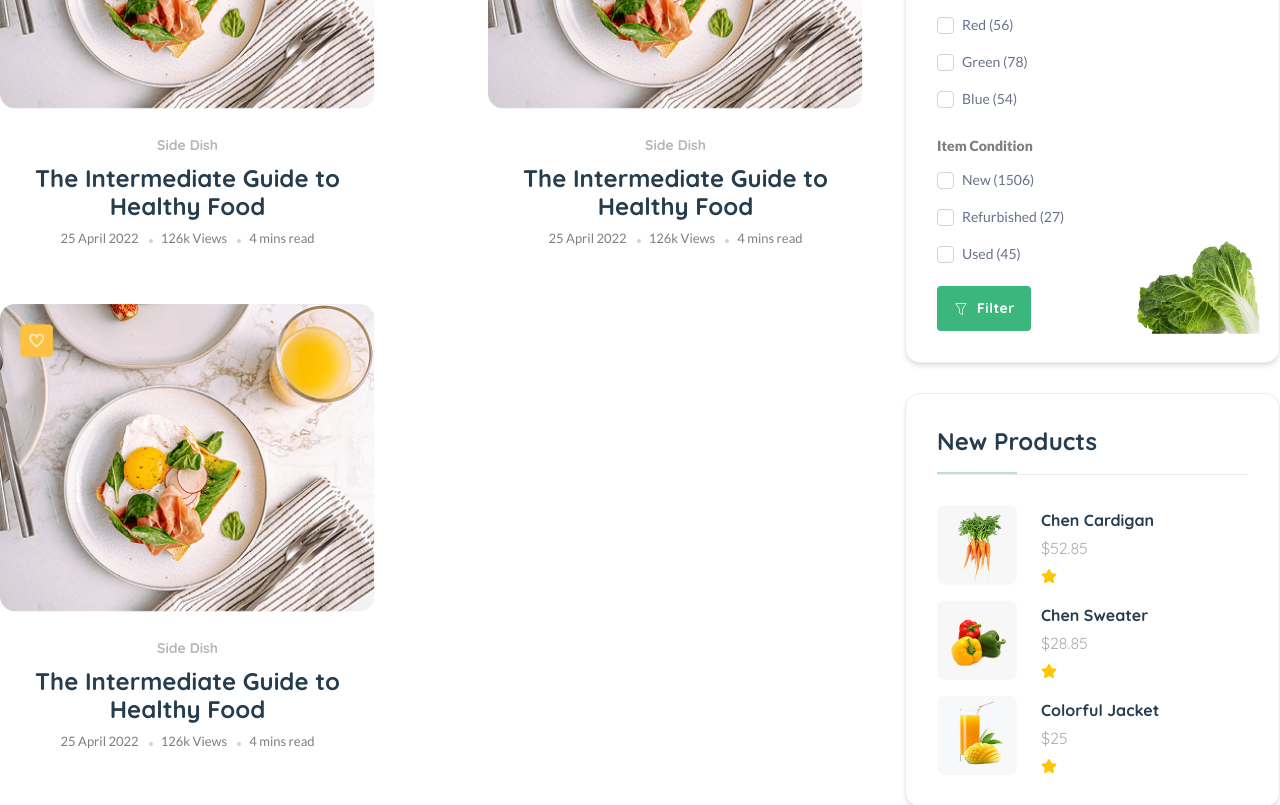
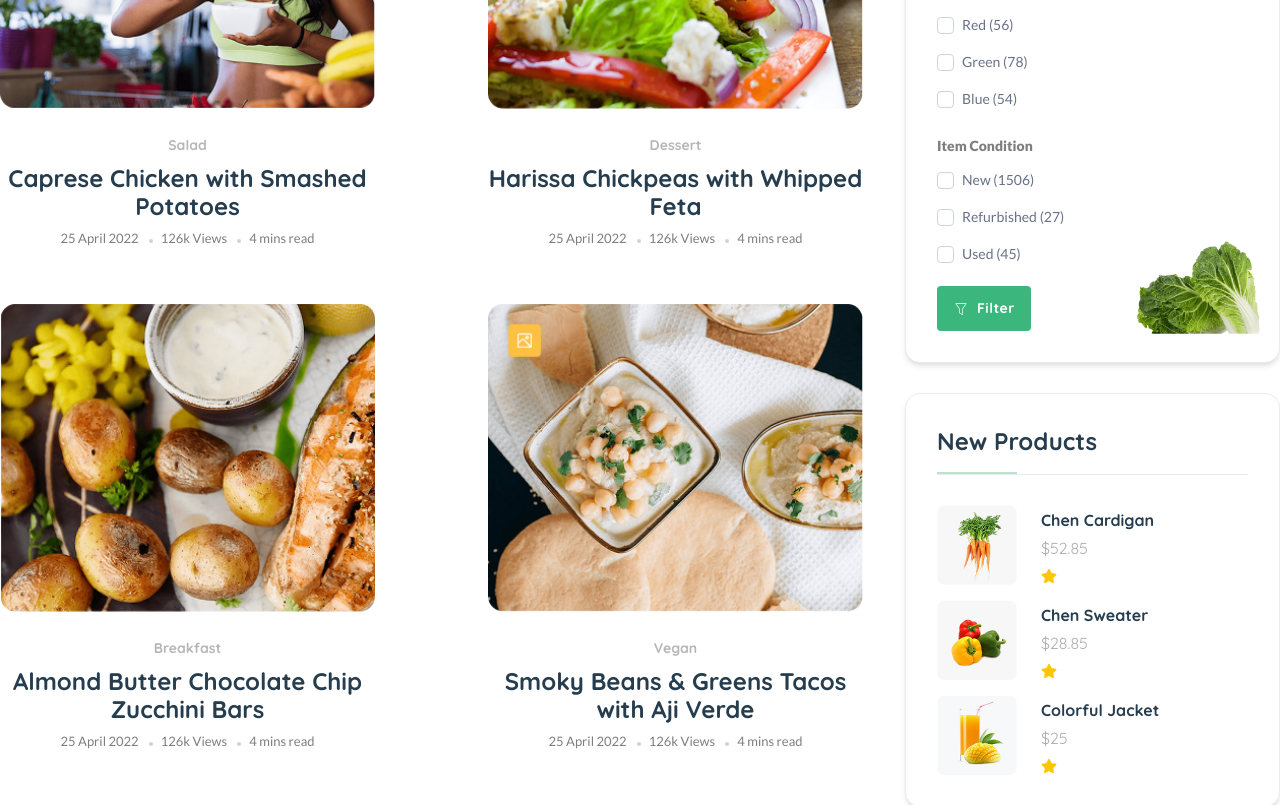
Before and after one commit to shamimthedev/nest-mart-ecommerce-store, a React (Vite) app: page /blog in a window 1280 px wide. Shown: the part 1320-2125 px from the top of the page. Built offline with nearby package versions, Linux system fonts and the light colour scheme; no server answers.

Commit message:
(feat) Blog Page Updated

```diff
--- a/src/components/BlogCard.jsx
+++ b/src/components/BlogCard.jsx
@@ -1,12 +1,10 @@
-import BlogCard01 from '/blog-post-01.png'
-
-const BlogCard = () => {
+const BlogCard = ({item}) => {
+    const {img, title, cat} = item
     return (
         <div className="w-[375px] text-center">
-            <img src={BlogCard01} alt="" className='w-full object-cover' />
-            <h6 className='font-bold text-sm text-[#B6B6B6] mt-[19px] mb-[9px]'>Side Dish</h6>
-            <h3 className='font-bold text-2xl leading-7 mb-3'>The Intermediate Guide to
-                Healthy Food</h3>
+            <img src={img} alt="" className='w-full object-cover' />
+            <h6 className='font-bold text-sm text-[#B6B6B6] mt-[19px] mb-[9px]'>{cat}</h6>
+            <h3 className='font-bold text-2xl leading-7 mb-3'>{title}</h3>
             <h4 className='mb-7 font-lato text-[13px] leading-[13px] text-[#7E7E7E] flex justify-center items-center gap-x-[22px]'>
                 <span className='relative after:absolute after:w-1 after:h-1 after:content-[""] after:bg-[#D2D2D2] after:top-1/2 after:right-[-14px] after:-translate-y-[1/2] after:rounded-full' >25 April 2022</span>
                 <span className='relative after:absolute after:w-1 after:h-1 after:content-[""] after:bg-[#D2D2D2] after:top-1/2 after:right-[-14px] after:-translate-y-[1/2] after:rounded-full'>126k Views</span>
--- a/src/data/DB.js
+++ b/src/data/DB.js
@@ -18,6 +18,19 @@ import Product09 from '/product-09.png'
 import Product092 from '/product-9-2.jpg'
 import Product10 from '/product-10.png'
 import Product102 from '/product-10-2.jpg'
+import BlogCard01 from '/blog-post-01.png'
+import BlogCard02 from '/blog-post-02.png'
+import BlogCard03 from '/blog-post-03.png'
+import BlogCard04 from '/blog-post-04.png'
+import BlogCard05 from '/blog-post-05.png'
+import BlogCard06 from '/blog-post-06.png'
+import BlogCard07 from '/blog-post-07.png'
+import BlogCard08 from '/blog-post-08.png'
+import BlogCard09 from '/blog-post-09.png'
+import BlogCard10 from '/blog-post-10.png'
+import BlogCard11 from '/blog-post-11.png'
+import BlogCard12 from '/blog-post-12.png'
+import BlogCard14 from '/blog-post-14.png'
 
 export const productsData = [
   {
@@ -349,5 +362,462 @@ export const productsData = [
     author: "Tyson",
     oldPrice: 22.85,
     price: 24.8,
+  },
+  {
+    id: 31,
+    img: Product01,
+    img2: Product012,
+    title: "Seeds of Change Organic Quinoa, Brown, & Red Rice",
+    cat: "Snack",
+    rating: "2.5",
+    author: "Stouffer",
+    oldPrice: 52.85,
+    price: 55.8,
+  },
+  {
+    id: 32,
+    img: Product02,
+    img2: Product022,
+    title: "All Natural Italian-Style Chicken Meatballs",
+    cat: "Hodo Foods",
+    rating: "3.5",
+    author: "NestFood",
+    oldPrice: 28.85,
+    price: 32.8,
+  },
+  {
+    id: 33,
+    img: Product03,
+    img2: Product032,
+    title: "Angie’s Boomchickapop Sweet & Salty Kettle Corn",
+    cat: "Snack",
+    rating: "4",
+    author: "StarKist",
+    oldPrice: 48.85,
+    price: 52.8,
+  },
+  {
+    id: 34,
+    img: Product04,
+    img2: Product042,
+    title: "Foster Farms Takeout Crispy Classic Buffalo Wings",
+    cat: "Vegetables",
+    rating: "4",
+    author: "Old El Paso",
+    oldPrice: 17.85,
+    price: 19.8,
+  },
+  {
+    id: 35,
+    img: Product05,
+    img2: Product052,
+    title: "Blue Diamond Almonds Lightly Salted Vegetables",
+    cat: "Pet Foods",
+    rating: "4",
+    author: "StarKist",
+    oldPrice: 23.85,
+    price: 25.8,
+  },
+  {
+    id: 36,
+    img: Product06,
+    img2: Product062,
+    title: "Chobani Complete Vanilla Greek Yogurt",
+    cat: "Hodo Foods",
+    rating: "4.5",
+    author: "NestFood",
+    oldPrice: 54.85,
+    price: 55.8,
+  },
+  {
+    id: 37,
+    img: Product07,
+    img2: Product072,
+    title: "Canada Dry Ginger Ale – 2 L Bottle - 200ml - 400g",
+    cat: "Meats",
+    rating: "3.5",
+    author: "Stouffer",
+    oldPrice: 32.85,
+    price: 33.8,
+  },
+  {
+    id: 38,
+    img: Product08,
+    img2: Product082,
+    title: "Encore Seafoods Stuffed Alaskan Salmon",
+    cat: "Snack",
+    rating: "3.0",
+    author: "Tyson",
+    oldPrice: 5.85,
+    price: 37.8,
+  },
+  {
+    id: 39,
+    img: Product09,
+    img2: Product092,
+    title: "Gorton’s Beer Battered Fish Fillets with soft paper",
+    cat: "Coffee",
+    rating: "4.0",
+    author: "Old El Paso",
+    oldPrice: 23.85,
+    price: 25.8,
+  },
+  {
+    id: 40,
+    img: Product09,
+    img2: Product092,
+    title: "Gorton’s Beer Battered Fish Fillets with soft paper",
+    cat: "Coffee",
+    rating: "4.0",
+    author: "Old El Paso",
+    oldPrice: 23.85,
+    price: 25.8,
+  },
+  {
+    id: 41,
+    img: Product01,
+    img2: Product012,
+    title: "Seeds of Change Organic Quinoa, Brown, & Red Rice",
+    cat: "Snack",
+    rating: "2.5",
+    author: "Stouffer",
+    oldPrice: 52.85,
+    price: 55.8,
+  },
+  {
+    id: 42,
+    img: Product02,
+    img2: Product022,
+    title: "All Natural Italian-Style Chicken Meatballs",
+    cat: "Hodo Foods",
+    rating: "3.5",
+    author: "NestFood",
+    oldPrice: 28.85,
+    price: 32.8,
+  },
+  {
+    id: 43,
+    img: Product03,
+    img2: Product032,
+    title: "Angie’s Boomchickapop Sweet & Salty Kettle Corn",
+    cat: "Snack",
+    rating: "4",
+    author: "StarKist",
+    oldPrice: 48.85,
+    price: 52.8,
+  },
+  {
+    id: 44,
+    img: Product04,
+    img2: Product042,
+    title: "Foster Farms Takeout Crispy Classic Buffalo Wings",
+    cat: "Vegetables",
+    rating: "4",
+    author: "Old El Paso",
+    oldPrice: 17.85,
+    price: 19.8,
+  },
+  {
+    id: 45,
+    img: Product05,
+    img2: Product052,
+    title: "Blue Diamond Almonds Lightly Salted Vegetables",
+    cat: "Pet Foods",
+    rating: "4",
+    author: "StarKist",
+    oldPrice: 23.85,
+    price: 25.8,
+  },
+  {
+    id: 46,
+    img: Product06,
+    img2: Product062,
+    title: "Chobani Complete Vanilla Greek Yogurt",
+    cat: "Hodo Foods",
+    rating: "4.5",
+    author: "NestFood",
+    oldPrice: 54.85,
+    price: 55.8,
+  },
+  {
+    id: 47,
+    img: Product07,
+    img2: Product072,
+    title: "Canada Dry Ginger Ale – 2 L Bottle - 200ml - 400g",
+    cat: "Meats",
+    rating: "3.5",
+    author: "Stouffer",
+    oldPrice: 32.85,
+    price: 33.8,
+  },
+  {
+    id: 48,
+    img: Product08,
+    img2: Product082,
+    title: "Encore Seafoods Stuffed Alaskan Salmon",
+    cat: "Snack",
+    rating: "3.0",
+    author: "Tyson",
+    oldPrice: 5.85,
+    price: 37.8,
+  },
+  {
+    id: 49,
+    img: Product09,
+    img2: Product092,
+    title: "Gorton’s Beer Battered Fish Fillets with soft paper",
+    cat: "Coffee",
+    rating: "4.0",
+    author: "Old El Paso",
+    oldPrice: 23.85,
+    price: 25.8,
+  },
+  {
+    id: 50,
+    img: Product09,
+    img2: Product092,
+    title: "Gorton’s Beer Battered Fish Fillets with soft paper",
+    cat: "Coffee",
+    rating: "4.0",
+    author: "Old El Paso",
+    oldPrice: 23.85,
+    price: 25.8,
   }
 ];
+
+export const blogData = [
+  {
+    id: 1,
+    img: BlogCard01,
+    title: 'The Intermediate Guide to Healthy Food',
+    cat: 'Side Dish',
+  },
+  {
+    id: 2,
+    img: BlogCard02,
+    title: 'Summer Quinoa Salad Jars with Lemon Dill',
+    cat: 'Soups and Stews',
+  },
+  {
+    id: 3,
+    img: BlogCard03,
+    title: 'Caprese Chicken with Smashed Potatoes',
+    cat: 'Salad',
+  },
+  {
+    id: 4,
+    img: BlogCard04,
+    title: 'Harissa Chickpeas with Whipped Feta',
+    cat: 'Dessert',
+  },
+  {
+    id: 5,
+    img: BlogCard05,
+    title: 'Almond Butter Chocolate Chip Zucchini Bars',
+    cat: 'Breakfast',
+  },
+  {
+    id: 6,
+    img: BlogCard06,
+    title: 'Smoky Beans & Greens Tacos with Aji Verde',
+    cat: 'Vegan',
+  },
+  {
+    id: 7,
+    img: BlogCard07,
+    title: 'Sticky Ginger Rice Bowls with Pickled Veg',
+    cat: 'Gluten Free',
+  },
+  {
+    id: 8,
+    img: BlogCard08,
+    title: 'Creamy Garlic Sun-Dried Tomato Pasta',
+    cat: 'Side Dish',
+  },
+  {
+    id: 9,
+    img: BlogCard09,
+    title: 'The Absolute Easiest Spinach and Pizza',
+    cat: 'Dairy Free',
+  },
+  {
+    id: 10,
+    img: BlogCard10,
+    title: 'Sticky Ginger Rice Bowls with Pickled',
+    cat: 'Salad',
+  },
+  {
+    id: 11,
+    img: BlogCard11,
+    title: 'The Best Soft Chocolate Chip Cookies',
+    cat: 'Soups',
+  },
+  {
+    id: 12,
+    img: BlogCard12,
+    title: 'Baked Mozzarella Chicken Rolls',
+    cat: 'Vegetarian',
+  },
+  {
+    id: 13,
+    img: BlogCard03,
+    title: 'The Best Avocado Egg Salad',
+    cat: 'Dessert',
+  },
+  {
+    id: 14,
+    img: BlogCard14,
+    title: 'The litigants on the screen are not actors',
+    cat: 'Vegetarian',
+  },
+  {
+    id: 15,
+    img: BlogCard11,
+    title: 'The Best Soft Chocolate Chip Cookies',
+    cat: 'Soups',
+  },
+  {
+    id: 16,
+    img: BlogCard12,
+    title: 'Baked Mozzarella Chicken Rolls',
+    cat: 'Vegetarian',
+  },
+  {
+    id: 17,
+    img: BlogCard01,
+    title: 'The Best Avocado Egg Salad',
+    cat: 'Dessert',
+  },
+  {
+    id: 18,
+    img: BlogCard14,
+    title: 'The litigants on the screen are not actors',
+    cat: 'Vegetarian',
+  },
+  {
+    id: 19,
+    img: BlogCard12,
+    title: 'The Best Avocado Egg Salad',
+    cat: 'Dessert',
+  },
+  {
+    id: 20,
+    img: BlogCard14,
+    title: 'The litigants on the screen are not actors',
+    cat: 'Vegetarian',
+  },
+  {
+    id: 21,
+    img: BlogCard01,
+    title: 'The Intermediate Guide to Healthy Food',
+    cat: 'Side Dish',
+  },
+  {
+    id: 22,
+    img: BlogCard02,
+    title: 'Summer Quinoa Salad Jars with Lemon Dill',
+    cat: 'Soups and Stews',
+  },
+  {
+    id: 23,
+    img: BlogCard03,
+    title: 'Caprese Chicken with Smashed Potatoes',
+    cat: 'Salad',
+  },
+  {
+    id: 24,
+    img: BlogCard04,
+    title: 'Harissa Chickpeas with Whipped Feta',
+    cat: 'Dessert',
+  },
+  {
+    id: 25,
+    img: BlogCard05,
+    title: 'Almond Butter Chocolate Chip Zucchini Bars',
+    cat: 'Breakfast',
+  },
+  {
+    id: 26,
+    img: BlogCard06,
+    title: 'Smoky Beans & Greens Tacos with Aji Verde',
+    cat: 'Vegan',
+  },
+  {
+    id: 27,
+    img: BlogCard07,
+    title: 'Sticky Ginger Rice Bowls with Pickled Veg',
+    cat: 'Gluten Free',
+  },
+  {
+    id: 28,
+    img: BlogCard08,
+    title: 'Creamy Garlic Sun-Dried Tomato Pasta',
+    cat: 'Side Dish',
+  },
+  {
+    id: 29,
+    img: BlogCard09,
+    title: 'The Absolute Easiest Spinach and Pizza',
+    cat: 'Dairy Free',
+  },
+  {
+    id: 30,
+    img: BlogCard09,
+    title: 'The Absolute Easiest Spinach and Pizza',
+    cat: 'Dairy Free',
+  },
+  {
+    id: 31,
+    img: BlogCard01,
+    title: 'The Intermediate Guide to Healthy Food',
+    cat: 'Side Dish',
+  },
+  {
+    id: 32,
+    img: BlogCard02,
+    title: 'Summer Quinoa Salad Jars with Lemon Dill',
+    cat: 'Soups and Stews',
+  },
+  {
+    id: 33,
+    img: BlogCard03,
+    title: 'Caprese Chicken with Smashed Potatoes',
+    cat: 'Salad',
+  },
+  {
+    id: 34,
+    img: BlogCard04,
+    title: 'Harissa Chickpeas with Whipped Feta',
+    cat: 'Dessert',
+  },
+  {
+    id: 35,
+    img: BlogCard05,
+    title: 'Almond Butter Chocolate Chip Zucchini Bars',
+    cat: 'Breakfast',
+  },
+  {
+    id: 36,
+    img: BlogCard06,
+    title: 'Smoky Beans & Greens Tacos with Aji Verde',
+    cat: 'Vegan',
+  },
+  {
+    id: 37,
+    img: BlogCard07,
+    title: 'Sticky Ginger Rice Bowls with Pickled Veg',
+    cat: 'Gluten Free',
+  },
+  {
+    id: 38,
+    img: BlogCard08,
+    title: 'Creamy Garlic Sun-Dried Tomato Pasta',
+    cat: 'Side Dish',
+  },
+  {
+    id: 39,
+    img: BlogCard09,
+    title: 'The Absolute Easiest Spinach and Pizza',
+    cat: 'Dairy Free',
+  }
+]
--- a/src/pages/Blog.jsx
+++ b/src/pages/Blog.jsx
@@ -5,6 +5,7 @@ import { PiSortAscendingLight } from "react-icons/pi";
 import { CiGrid41 } from "react-icons/ci";
 import BlogIcon from '/blog-category-icon.svg'
 import BlogCard from "../components/BlogCard";
+import { blogData } from "../data/DB";
 
 const Blog = () => {
     return (
@@ -45,11 +46,11 @@ const Blog = () => {
 
                             {/* Articles Here  */}
                             <div className="mt-[50px] flex justify-between flex-wrap gap-x-6 gap-y-[30px]">
-                                <BlogCard />
-                                <BlogCard />
-                                <BlogCard />
-                                <BlogCard />
-                                <BlogCard />
+                                {blogData.map((item, index)=>(
+                                    <div key={index}>
+                                        <BlogCard item={item}/>
+                                    </div>
+                                ))}
                             </div>
                         </div>
 
```
Also changed, not shown: public/blog-post-13.png (deleted).
